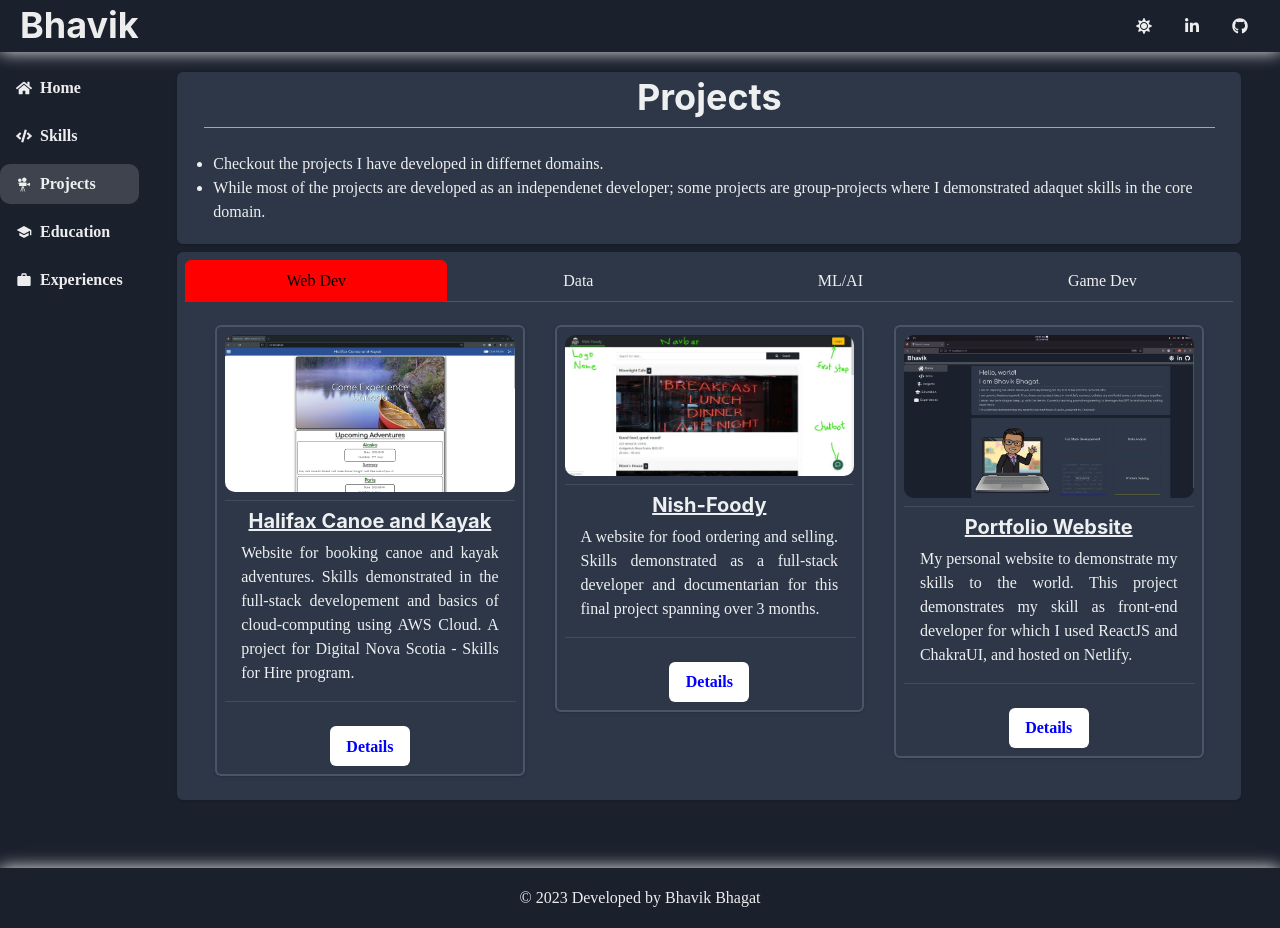
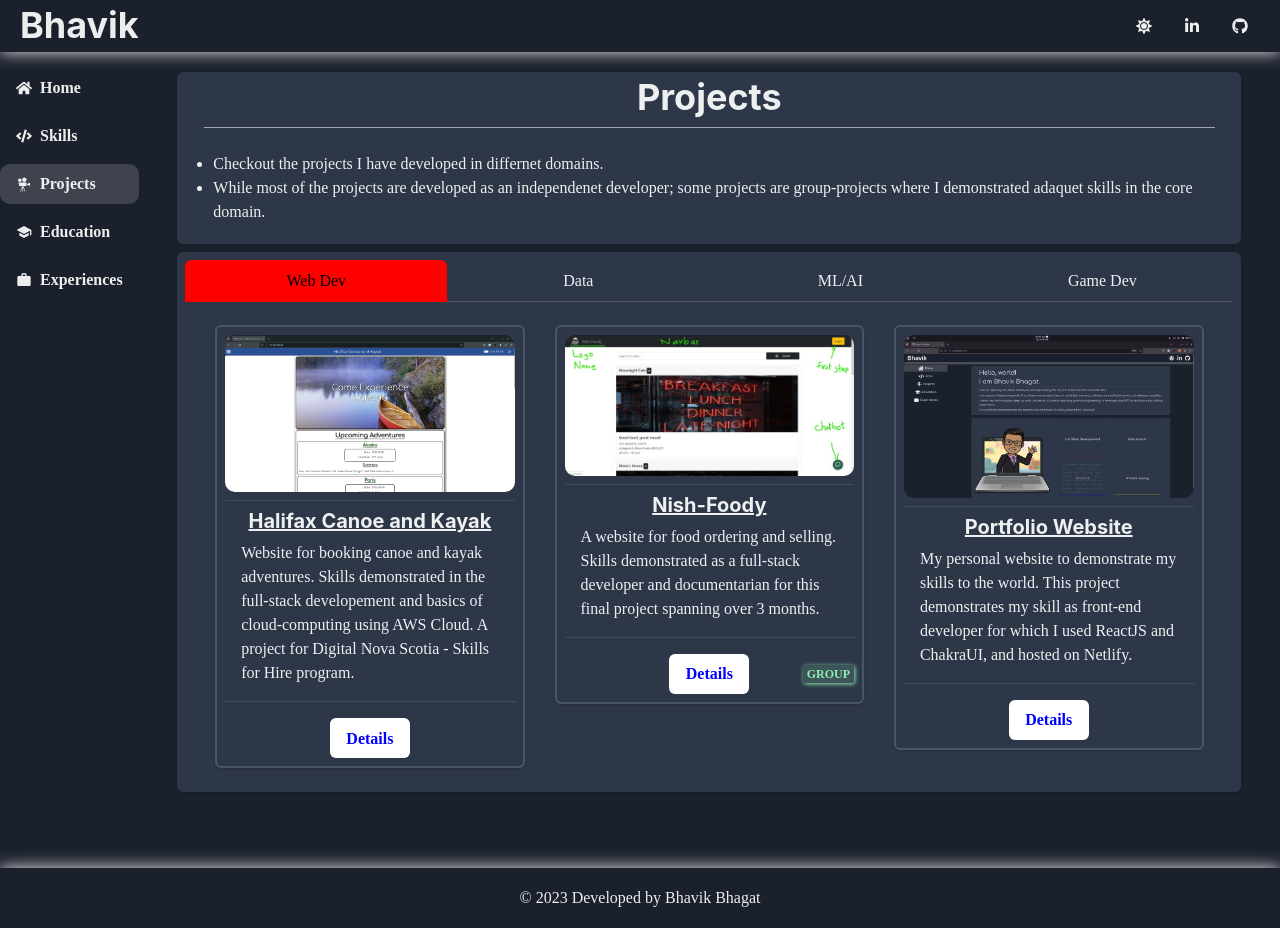
Before and after one commit to bhavik-knight/portfolio-chakra, a React (Vite) app in the folder react/frontend/: page / in a window 1280 px wide. Both pictures are taken after a click on the element "Projects". Built offline with nearby package versions, Linux system fonts and the light colour scheme.

Commit message:
added group badge for group projects

```diff
--- a/react/frontend/src/components/ProjectCard.jsx
+++ b/react/frontend/src/components/ProjectCard.jsx
@@ -2,7 +2,7 @@ import { useColorMode, useColorModeValue, useDisclosure } from "@chakra-ui/react
 import { Card, CardHeader, CardBody, CardFooter } from "@chakra-ui/react"
 import { Center, SimpleGrid, Grid, Stack, Flex, Wrap, WrapItem, } from "@chakra-ui/react"
 import { Img, Heading, Text, Divider } from "@chakra-ui/react"
-import { Tooltip, Button } from "@chakra-ui/react"
+import { Tooltip, Button, Badge } from "@chakra-ui/react"
 import { nanoid } from "nanoid"
 import { icons } from "./Icons"
 import { ProjectDetailsModal } from "./ProjectDetailsModal"
@@ -24,10 +24,11 @@ function ProjectCard({ project }) {
             m={2} p={2} gap={1}
             border="2px solid"
             borderColor={useColorModeValue("gray.200", "gray.600")}
-            _hover={{ boxShadow: "4px 4px 16px" }}
+            _hover={{ boxShadow: "4px 4px 16px black", _dark: { boxShadow: "4px 4px 16px white" } }
+            }
         >
             <Stack justifyContent="center">
-                <Flex m="auto">
+                <Flex>
                     <Img src={project.displayImg} className="projectDisplayImg" />
                 </Flex>
 
@@ -36,35 +37,44 @@ function ProjectCard({ project }) {
                     <Heading textDecoration="underline" fontSize={{ base: "md", lg: "xl" }}>
                         {project.title}
                     </Heading>
-                </CardHeader> p={0}
+
+                </CardHeader>
 
                 <CardBody p={0}>
-                    <Text px={4} className="projectDetails" textAlign="justify">
+                    <Text px={4} className="projectDetails">
                         {project.description}
                     </Text>
                 </CardBody>
 
                 <Divider width="95%" px={2} mx="auto" my={2} />
 
-                <CardFooter p={0} justifyContent="center">
-                    <Wrap mt={2}>
+                <CardFooter p={0} as={Center}>
+                    <Wrap>
                         {/* <Button sx={footerButtonStyle} bg="orange" color="black" >Github</Button> */}
                         <Button
                             sx={footerButtonStyle}
                             bg={useColorModeValue("black", "white")}
                             color={useColorModeValue("cyan", "blue")}
                             onClick={onOpen}
-                            _hover={{
-                                color: `${useColorModeValue("blue", "cyan")}`,
-                                bg: `transparent`,
-                                border: `1px solid`
-                            }}
                         >
                             Details
                         </Button>
                         <ProjectDetailsModal isOpen={isOpen} onClose={onClose} project={project} />
                         {/* <Button sx={footerButtonStyle} bg="green" color="white">Link</Button> */}
                     </Wrap>
+                    {
+                        project.group &&
+                        <Badge
+                            colorScheme="whatsapp"
+                            variant="subtle"
+                            position="absolute"
+                            right={0}
+                            mr={2}
+                            boxShadow="1px 1px 4px"
+                        >
+                            group
+                        </Badge>
+                    }
                 </CardFooter>
             </Stack>
         </Card >
```
